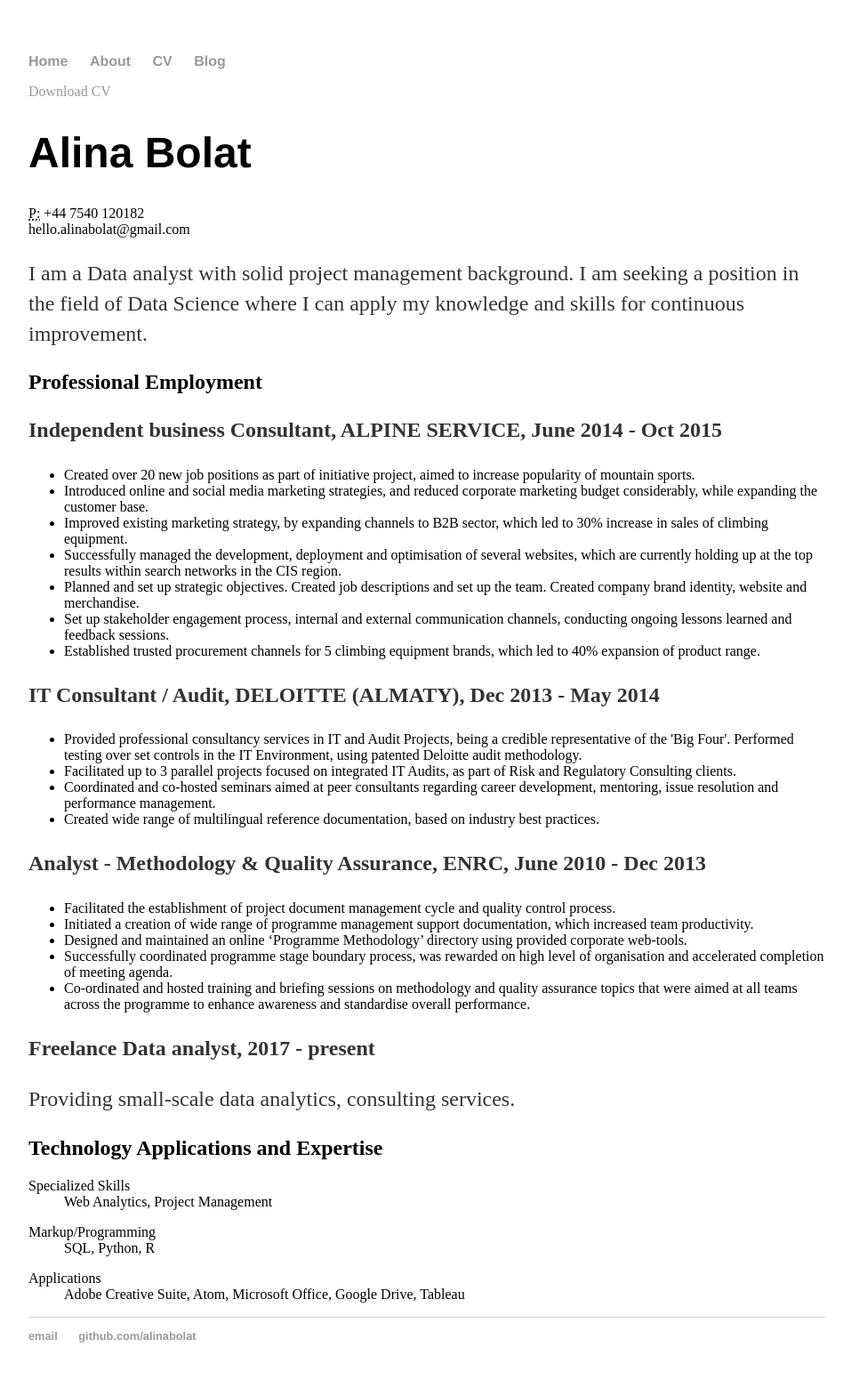
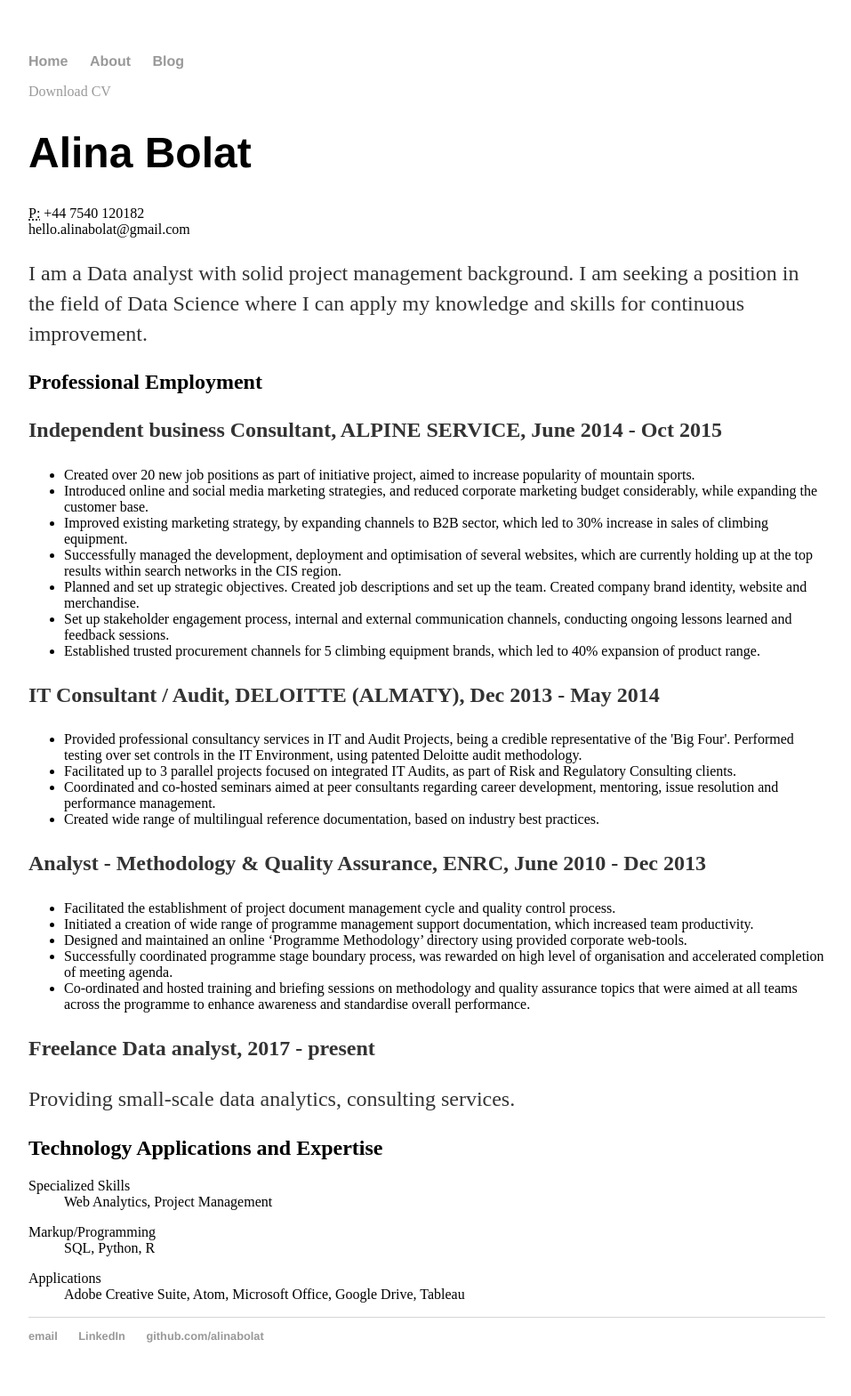
Before and after one commit to alinabolat/alinabolat.github.io, a Jekyll site: the page built from cv/index.html, in a window 1280 px wide. Shown: the whole page at 89% size, without its empty margins (160-1117 px from the left). Built offline with Jekyll 4.4.1, drawn with Linux system fonts in a browser that asks for light colours.

Commit message:
Update default.html
Added LinkedIn and removed CV from the top menu.
Note to self: About page wouldn't have any interesting content, consider only having a blog showcasing my progress.

```diff
--- a/_layouts/default.html
+++ b/_layouts/default.html
@@ -10,7 +10,6 @@
 	    		<ul>
 	        		<li><a href="/">Home</a></li>
 		        	<li><a href="/about">About</a></li>
-	        		<li><a href="/cv">CV</a></li>
 	        		<li><a href="/blog">Blog</a></li>
 	    		</ul>
 			</nav>
@@ -22,6 +21,7 @@
 			<footer>
 	    		<ul>
 	        		<li><a href="mailto:hello.alinabolat@gmail.com">email</a></li>
+				<li><a href="https://www.linkedin.com/in/alinabolat/">LinkedIn</a></li>
 	        		<li><a href="https://github.com/alinabolat">github.com/alinabolat</a></li>
 				</ul>
 			</footer>
```
